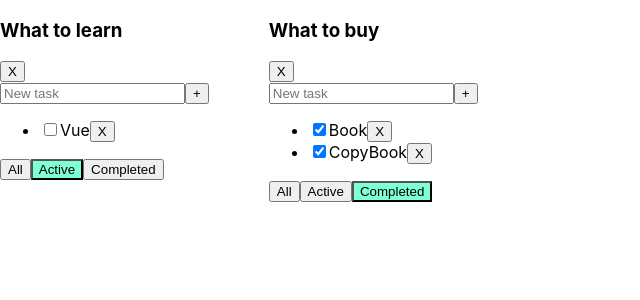
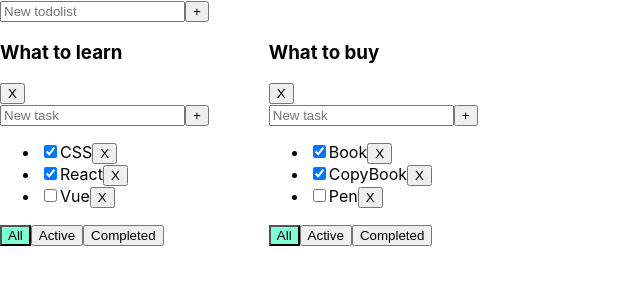
Before and after one commit to mbpxl/todo-app, a React (Create React App) app: page / in a window 1280 px wide. Shown: the top 300 px of the page, without its empty margins (0-640 px from the left). Built offline with nearby package versions, Linux system fonts and the light colour scheme.

Commit message:
feature(todolist) add new todolist field column

```diff
--- a/src/App.tsx
+++ b/src/App.tsx
@@ -2,12 +2,17 @@ import React, { useState } from "react";
 import "./assets/style.scss";
 import { TaskType, Todolist } from "./components/Todolist/Todolist";
 import { v1 } from "uuid";
+import { AddItemForm } from "./components/Todolist/AddItemForm/AddItemForm";
 
 export type FilterValuesTypes = "All" | "Completed" | "Active";
 export type TodoListTypes = {
   id: string;
   title: string;
   filter: FilterValuesTypes;
+};
+
+type TasksStateType = {
+  [key: string]: Array<TaskType>;
 };
 
 const App = () => {
@@ -18,12 +23,12 @@ const App = () => {
     {
       id: todoListId1,
       title: "What to learn",
-      filter: "Active",
+      filter: "All",
     },
-    { id: todoListId2, title: "What to buy", filter: "Completed" },
+    { id: todoListId2, title: "What to buy", filter: "All" },
   ]);
 
-  const [tasksObj, setTasks] = useState({
+  const [tasksObj, setTasks] = useState<TasksStateType>({
     [todoListId1]: [
       { id: v1(), title: "CSS", isDone: true },
       { id: v1(), title: "React", isDone: true },
@@ -78,7 +83,19 @@ const App = () => {
     setTasks({ ...tasksObj });
   };
 
+  const addTodoList = (title: string) => {
+    let todoList: TodoListTypes = {
+      id: v1(),
+      filter: "All",
+      title: title,
+    };
+    setTodolists([todoList, ...todolists]);
+    setTasks({ ...tasksObj, [todoList.id]: [] });
+  };
+
   return (
+    <div className="">
+      <AddItemForm addItem={addTodoList} placeholderTitle={"New todolist"} />
       <div className="todolist">
         {todolists.map((t) => {
           let tasksForTodoList = tasksObj[t.id];
@@ -103,6 +120,7 @@ const App = () => {
           );
         })}
       </div>
+    </div>
   );
 };
 
--- /dev/null
+++ b/src/components/Todolist/AddItemForm/AddItemForm.tsx
@@ -0,0 +1,41 @@
+import { useState } from "react";
+import { AddItemFormTypes } from "./AddItemFormTypes";
+
+export const AddItemForm = (props: AddItemFormTypes) => {
+  const [newTaskTitle, setNewTaskTitle] = useState("");
+
+  const [error, setError] = useState<boolean>(false);
+
+  const onNewTaskChange = (e: React.ChangeEvent<HTMLInputElement>) => {
+    setNewTaskTitle(e.currentTarget?.value);
+  };
+
+  const submitNewTask = () => {
+    if (newTaskTitle.trim() === "") {
+      setError(true);
+      return;
+    }
+    props.addItem(newTaskTitle.trim());
+    setNewTaskTitle("");
+    setError(false);
+  };
+
+  return (
+    <div className="">
+      <input
+        className={error ? "error" : ""}
+        type="text"
+        placeholder={props.placeholderTitle}
+        value={newTaskTitle}
+        onChange={onNewTaskChange}
+        onKeyPress={(e) => {
+          if (e.charCode === 13) {
+            submitNewTask();
+          }
+        }}
+      />
+      <button onClick={submitNewTask}>+</button>
+      {error && <div className="error-message">Fuild is required</div>}
+    </div>
+  );
+};
--- /dev/null
+++ b/src/components/Todolist/AddItemForm/AddItemFormTypes.ts
@@ -0,0 +1,4 @@
+export type AddItemFormTypes = {
+  addItem: (newTitle: string) => void;
+  placeholderTitle: string,
+}
--- a/src/components/Todolist/Todolist.tsx
+++ b/src/components/Todolist/Todolist.tsx
@@ -1,5 +1,6 @@
 import { useState } from "react";
 import { FilterValuesTypes } from "../../App";
+import { AddItemForm } from "./AddItemForm/AddItemForm";
 
 export type TaskType = {
   id: string;
@@ -24,48 +25,19 @@ type PropsType = {
 };
 
 export const Todolist = (props: PropsType) => {
-  const [newTaskTitle, setNewTaskTitle] = useState("");
-
-  const [error, setError] = useState(false);
-
-  const onNewTaskChange = (e: React.ChangeEvent<HTMLInputElement>) => {
-    setNewTaskTitle(e.currentTarget?.value);
+  const removeTodoList = () => {
+    props.removeTodoList(props.id);
   };
 
-  const submitNewTask = () => {
-    if (newTaskTitle.trim() === "") {
-      setError(true);
-      return;
-    }
-    props.addTask(newTaskTitle.trim(), props.id);
-    setNewTaskTitle("");
-    setError(false);
-  };
-
-  const removeTodoList = () => {
-    props.removeTodoList(props.id);
+  const addTask = (title: string) => {
+    props.addTask(title, props.id);
   };
 
   return (
     <div className="">
       <h3>{props.title}</h3>
       <button onClick={removeTodoList}>X</button>
-      <div className="">
-        <input
-          className={error ? "error" : ""}
-          type="text"
-          placeholder="New task"
-          value={newTaskTitle}
-          onChange={onNewTaskChange}
-          onKeyPress={(e) => {
-            if (e.charCode === 13) {
-              submitNewTask();
-            }
-          }}
-        />
-        <button onClick={submitNewTask}>+</button>
-        {error && <div className="error-message">Fuild is required</div>}
-      </div>
+      <AddItemForm addItem={addTask} placeholderTitle={"New task"} />
       <ul>
         {props.tasks.map((t) => (
           <li key={t.id}>
```
Lines whose indentation alone changed are shown as unchanged.
